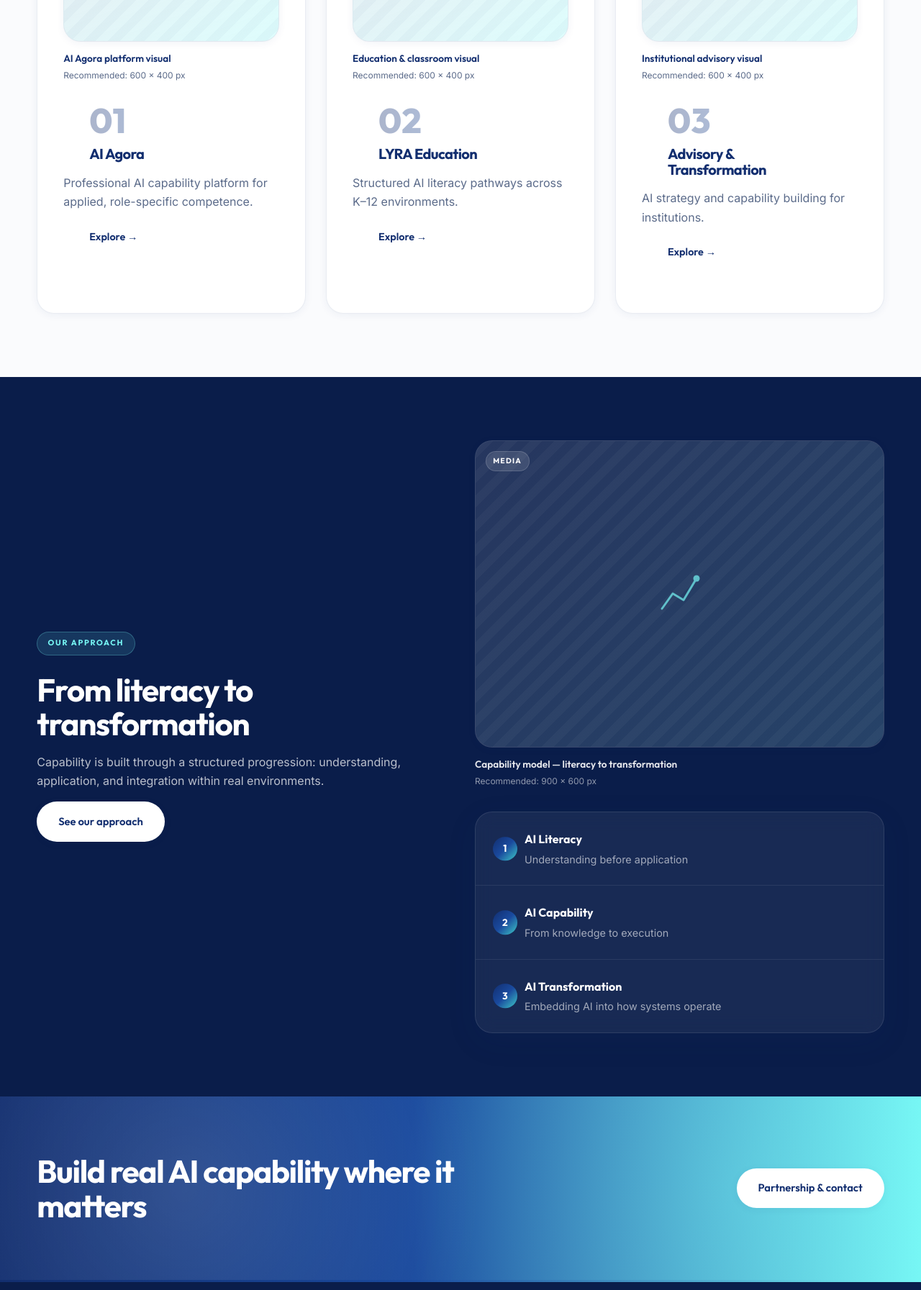
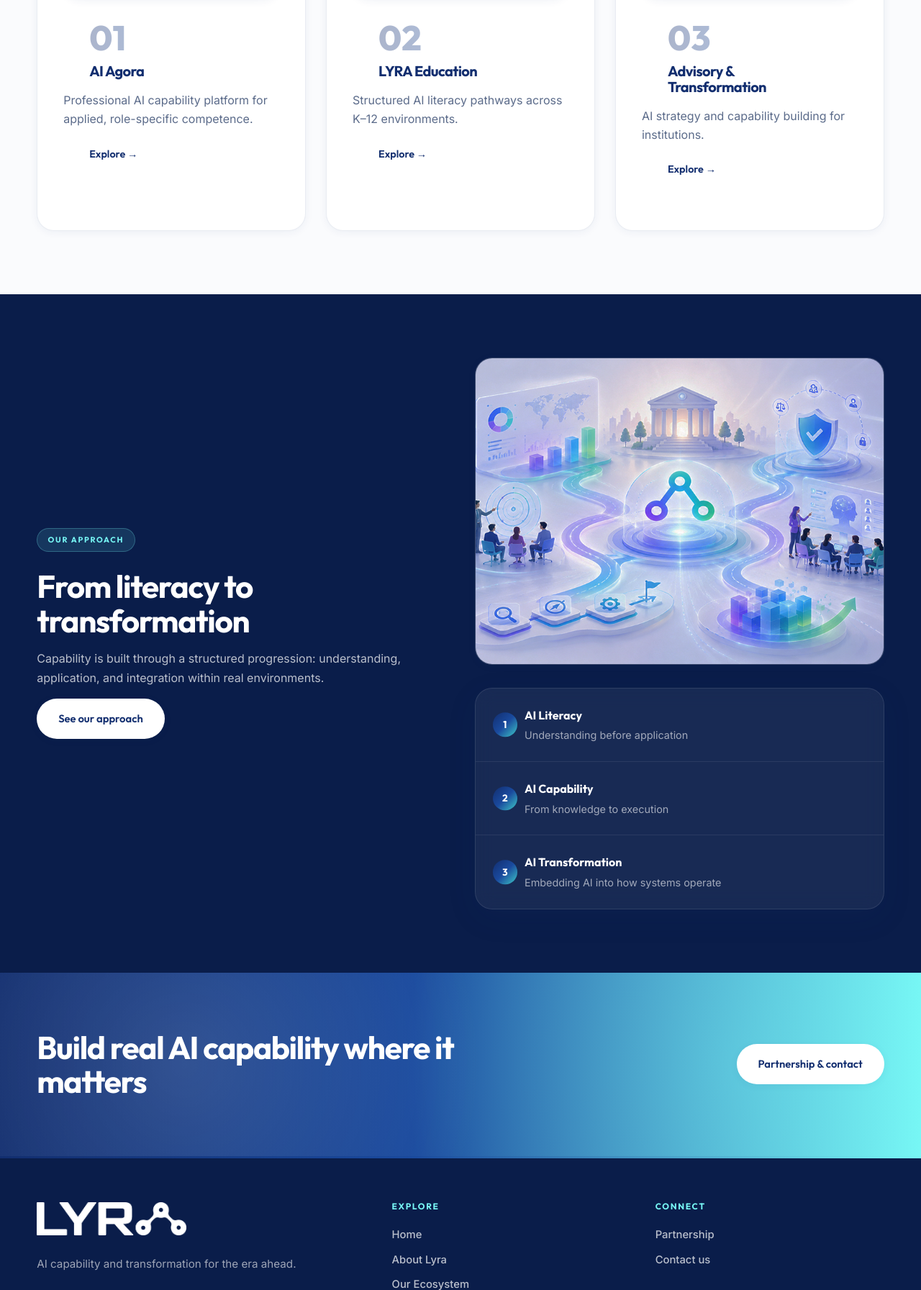
Before and after one commit to ahmadhjy/Lyra, a Django app: page / in a window 1280 px wide. Shown: the part 2083-3876 px from the top of the page at 72% size. Run offline with Django 5.2, Linux system fonts and the light colour scheme.

Commit message:
Your update message

```diff
--- a/static/css/main.css
+++ b/static/css/main.css
@@ -549,7 +549,7 @@
   flex-direction: column;
 }
 
-.card--pillar .media-placeholder {
+.card--pillar .media-block {
   margin: 0 0 1.25rem;
   border-radius: var(--radius-lg) var(--radius-lg) 0 0;
 }
@@ -684,12 +684,12 @@
 }
 
 /* ── Media placeholders ── */
-.media-placeholder {
+.media-block {
   margin: 0;
   width: 100%;
 }
 
-.media-placeholder__frame {
+.media-block__frame {
   position: relative;
   width: 100%;
   aspect-ratio: var(--media-ratio, 4 / 3);
@@ -703,14 +703,45 @@
   justify-content: center;
 }
 
-.media-placeholder--16x9 { --media-ratio: 16 / 9; }
-.media-placeholder--21x9 { --media-ratio: 21 / 9; }
-.media-placeholder--4x3 { --media-ratio: 4 / 3; }
-.media-placeholder--3x2 { --media-ratio: 3 / 2; }
-.media-placeholder--portrait { --media-ratio: 4 / 5; }
-.media-placeholder--square { --media-ratio: 1 / 1; }
-
-.media-placeholder__pattern {
+.media-block__img {
+  width: 100%;
+  height: 100%;
+  object-fit: cover;
+  display: block;
+}
+
+.media-block--diagram .media-block__frame {
+  aspect-ratio: auto;
+  min-height: 280px;
+  background: transparent;
+  border: none;
+  box-shadow: none;
+}
+
+.media-block--diagram .media-block__img {
+  object-fit: contain;
+  max-height: 420px;
+  width: auto;
+  max-width: 100%;
+  margin: 0 auto;
+}
+
+.hero-visual .media-block {
+  width: 100%;
+}
+
+.hero-visual .media-block__frame {
+  min-height: 300px;
+}
+
+.media-block--16x9 { --media-ratio: 16 / 9; }
+.media-block--21x9 { --media-ratio: 21 / 9; }
+.media-block--4x3 { --media-ratio: 4 / 3; }
+.media-block--3x2 { --media-ratio: 3 / 2; }
+.media-block--portrait { --media-ratio: 4 / 5; }
+.media-block--square { --media-ratio: 1 / 1; }
+
+.media-block__pattern {
   position: absolute;
   inset: 0;
   background:
@@ -724,7 +755,7 @@
     );
 }
 
-.media-placeholder__icon {
+.media-block__icon {
   position: relative;
   z-index: 1;
   width: clamp(3rem, 12vw, 4.5rem);
@@ -733,12 +764,12 @@
   opacity: 0.55;
 }
 
-.media-placeholder__icon svg {
+.media-block__icon svg {
   width: 100%;
   height: 100%;
 }
 
-.media-placeholder__badge {
+.media-block__badge {
   position: absolute;
   top: 0.85rem;
   left: 0.85rem;
@@ -755,56 +786,56 @@
   border-radius: 999px;
 }
 
-.media-placeholder__caption {
+.media-block__caption {
   display: flex;
   flex-direction: column;
   gap: 0.2rem;
   padding: 0.75rem 0 0;
 }
 
-.media-placeholder__label {
+.media-block__label {
   font-family: var(--font-display);
   font-size: 0.85rem;
   font-weight: 600;
   color: var(--lyra-navy);
 }
 
-.media-placeholder__size {
+.media-block__size {
   font-size: 0.75rem;
   color: var(--text-muted);
 }
 
-.media-placeholder--hero .media-placeholder__frame {
+.media-block--hero .media-block__frame {
   border-radius: var(--radius-xl);
   box-shadow: var(--shadow-md);
 }
 
-.media-placeholder--banner .media-placeholder__caption {
+.media-block--banner .media-block__caption {
   padding-top: 0.65rem;
 }
 
-.media-placeholder--tile .media-placeholder__caption {
+.media-block--tile .media-block__caption {
   padding-top: 0.5rem;
 }
 
-.media-placeholder--tile .media-placeholder__label {
+.media-block--tile .media-block__label {
   font-size: 0.8rem;
 }
 
-.media-placeholder--tile .media-placeholder__size {
+.media-block--tile .media-block__size {
   font-size: 0.7rem;
 }
 
-.media-placeholder--portrait .media-placeholder__frame {
+.media-block--portrait .media-block__frame {
   max-width: 420px;
 }
 
-.section-dark .media-placeholder__frame {
+.section-dark .media-block__frame {
   background: rgba(255, 255, 255, 0.08);
   border-color: rgba(255, 255, 255, 0.12);
 }
 
-.section-dark .media-placeholder__pattern {
+.section-dark .media-block__pattern {
   background:
     linear-gradient(135deg, rgba(255, 255, 255, 0.04) 0%, rgba(119, 247, 245, 0.1) 100%),
     repeating-linear-gradient(
@@ -816,22 +847,22 @@
     );
 }
 
-.section-dark .media-placeholder__icon {
+.section-dark .media-block__icon {
   color: var(--lyra-cyan);
   opacity: 0.7;
 }
 
-.section-dark .media-placeholder__badge {
+.section-dark .media-block__badge {
   color: var(--lyra-white);
   background: rgba(255, 255, 255, 0.12);
   border-color: rgba(255, 255, 255, 0.15);
 }
 
-.section-dark .media-placeholder__label {
+.section-dark .media-block__label {
   color: rgba(255, 255, 255, 0.9);
 }
 
-.section-dark .media-placeholder__size {
+.section-dark .media-block__size {
   color: rgba(255, 255, 255, 0.55);
 }
 
@@ -926,7 +957,7 @@
   direction: ltr;
 }
 
-.content-block--has-media .media-placeholder--tile {
+.content-block--has-media .media-block--tile {
   max-width: 360px;
 }
 
@@ -1006,7 +1037,7 @@
   margin-bottom: 2rem;
 }
 
-.contact-side-media .media-placeholder--portrait .media-placeholder__frame {
+.contact-side-media .media-block--portrait .media-block__frame {
   max-width: 100%;
 }
 
@@ -1438,7 +1469,7 @@
     direction: ltr;
   }
 
-  .content-block--has-media .media-placeholder--tile {
+  .content-block--has-media .media-block--tile {
     max-width: 100%;
   }
 
--- a/website/templates/website/home.html
+++ b/website/templates/website/home.html
@@ -25,29 +25,7 @@
       </div>
     </div>
     <div class="hero-visual">
-      <div class="node-constellation" aria-hidden="true">
-        <svg class="node-constellation__svg" viewBox="0 0 400 380" fill="none">
-          <defs>
-            <linearGradient id="lyraGrad" x1="0%" y1="0%" x2="100%" y2="100%">
-              <stop offset="0%" stop-color="#122E6F"/>
-              <stop offset="55%" stop-color="#1a4a9e"/>
-              <stop offset="100%" stop-color="#77F7F5"/>
-            </linearGradient>
-          </defs>
-          <circle class="node-orbit" cx="200" cy="190" r="140" stroke="url(#lyraGrad)" stroke-width="1" opacity="0.25"/>
-          <circle class="node-orbit node-orbit--2" cx="200" cy="190" r="100" stroke="url(#lyraGrad)" stroke-width="1" opacity="0.18"/>
-          <path d="M80 280 L200 80 L320 280" stroke="url(#lyraGrad)" stroke-width="4" stroke-linecap="round" opacity="0.5"/>
-          <circle class="node-pulse" cx="80" cy="280" r="18" fill="#122E6F"/>
-          <circle class="node-pulse node-pulse--delay" cx="200" cy="80" r="18" fill="#3ec9c7"/>
-          <circle class="node-pulse node-pulse--delay2" cx="320" cy="280" r="18" fill="#77F7F5"/>
-          <circle cx="80" cy="280" r="8" fill="#fff"/>
-          <circle cx="200" cy="80" r="8" fill="#fff"/>
-          <circle cx="320" cy="280" r="8" fill="#fff"/>
-        </svg>
-        <div class="node-label node-label--1">Agora</div>
-        <div class="node-label node-label--2">Education</div>
-        <div class="node-label node-label--3">Advisory</div>
-      </div>
+      {% include "website/includes/media_placeholder.html" with media=hero_diagram_media %}
     </div>
   </div>
   <div class="container hero-media-row">
--- a/website/templates/website/includes/media_placeholder.html
+++ b/website/templates/website/includes/media_placeholder.html
@@ -1,7 +1,11 @@
-<figure class="media-placeholder media-placeholder--{{ media.ratio|default:'4x3' }} {% if media.variant %}media-placeholder--{{ media.variant }}{% endif %}" role="img" aria-label="{{ media.label }} placeholder">
-  <div class="media-placeholder__frame">
-    <div class="media-placeholder__pattern" aria-hidden="true"></div>
-    <div class="media-placeholder__icon" aria-hidden="true">
+{% load static %}
+<figure class="media-block media-block--{{ media.ratio|default:'4x3' }} {% if media.variant %}media-block--{{ media.variant }}{% endif %}" {% if not media.file %}role="img" aria-label="{{ media.label }} placeholder"{% endif %}>
+  <div class="media-block__frame">
+    {% if media.file %}
+    <img src="{% static media.file %}" alt="{{ media.label }}" class="media-block__img" loading="lazy" decoding="async">
+    {% else %}
+    <div class="media-block__pattern" aria-hidden="true"></div>
+    <div class="media-block__icon" aria-hidden="true">
       {% if media.icon == "network" %}
       <svg viewBox="0 0 48 48" fill="none"><circle cx="12" cy="36" r="6" stroke="currentColor" stroke-width="2"/><circle cx="36" cy="36" r="6" stroke="currentColor" stroke-width="2"/><circle cx="24" cy="10" r="6" stroke="currentColor" stroke-width="2"/><path d="M16 32 L22 16 M26 16 L32 32" stroke="currentColor" stroke-width="2" stroke-linecap="round"/></svg>
       {% elif media.icon == "people" %}
@@ -22,10 +26,13 @@
       <svg viewBox="0 0 48 48" fill="none"><rect x="8" y="10" width="32" height="28" rx="4" stroke="currentColor" stroke-width="2"/><circle cx="18" cy="22" r="4" stroke="currentColor" stroke-width="2"/><path d="M8 32 L22 24 L30 28 L40 20" stroke="currentColor" stroke-width="2" stroke-linecap="round" stroke-linejoin="round"/></svg>
       {% endif %}
     </div>
-    <span class="media-placeholder__badge">Media</span>
+    <span class="media-block__badge">Media</span>
+    {% endif %}
   </div>
-  <figcaption class="media-placeholder__caption">
-    <strong class="media-placeholder__label">{{ media.label }}</strong>
-    <span class="media-placeholder__size">Recommended: {{ media.size }}</span>
+  {% if not media.file %}
+  <figcaption class="media-block__caption">
+    <strong class="media-block__label">{{ media.label }}</strong>
+    <span class="media-block__size">Recommended: {{ media.size }}</span>
   </figcaption>
+  {% endif %}
 </figure>
```
Also changed, not shown: website/content.py (+66 -11 lines), static/media/about/hero.png (added), static/media/about/mission.png (added), static/media/about/vision.png (added), static/media/about/who-we-are.png (added), static/media/ecosystem/pillar-advisory.png (added), static/media/ecosystem/pillar-agora.png (added), static/media/ecosystem/pillar-education.png (added), static/media/home/approach-literacy.png (added), static/media/home/hero-banner.png (added), static/media/home/pillar-advisory.png (added), static/media/home/pillar-agora.png (added), 4 other files.
